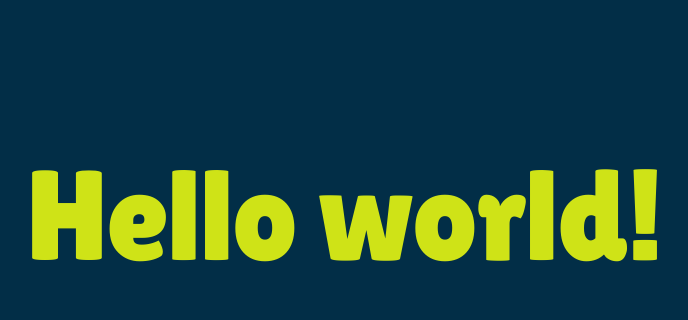
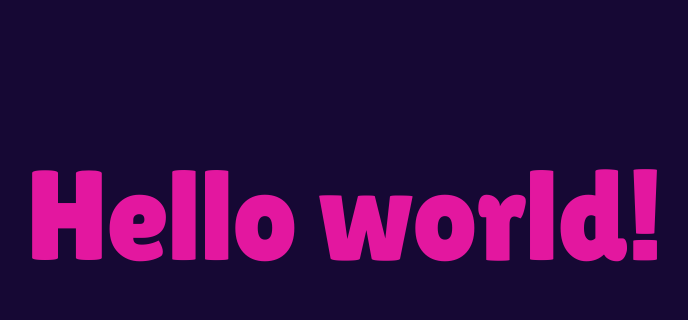
Before and after one commit to Giadacantu/progetto1, a website built with Parcel: page index.html in a window 1280 px wide. Shown: the part 172-492 px from the top of the page, without its empty margins (296-984 px from the left). Built offline with nearby package versions, Linux system fonts and the light colour scheme.

Commit message:
change design

```diff
--- a/style.css
+++ b/style.css
@@ -1,5 +1,5 @@
 body {
-    background-color: #022e47;
+    background-color: #160834;
   }
 
   .main {
@@ -11,7 +11,7 @@ body {
 
   .main h1 {
     font-family: 'Lilita One';
-    color: rgb(207, 227, 23);
+    color: rgb(227, 23, 159);
     font-size: 10vw;
     letter-spacing: -2px;
   }
```
